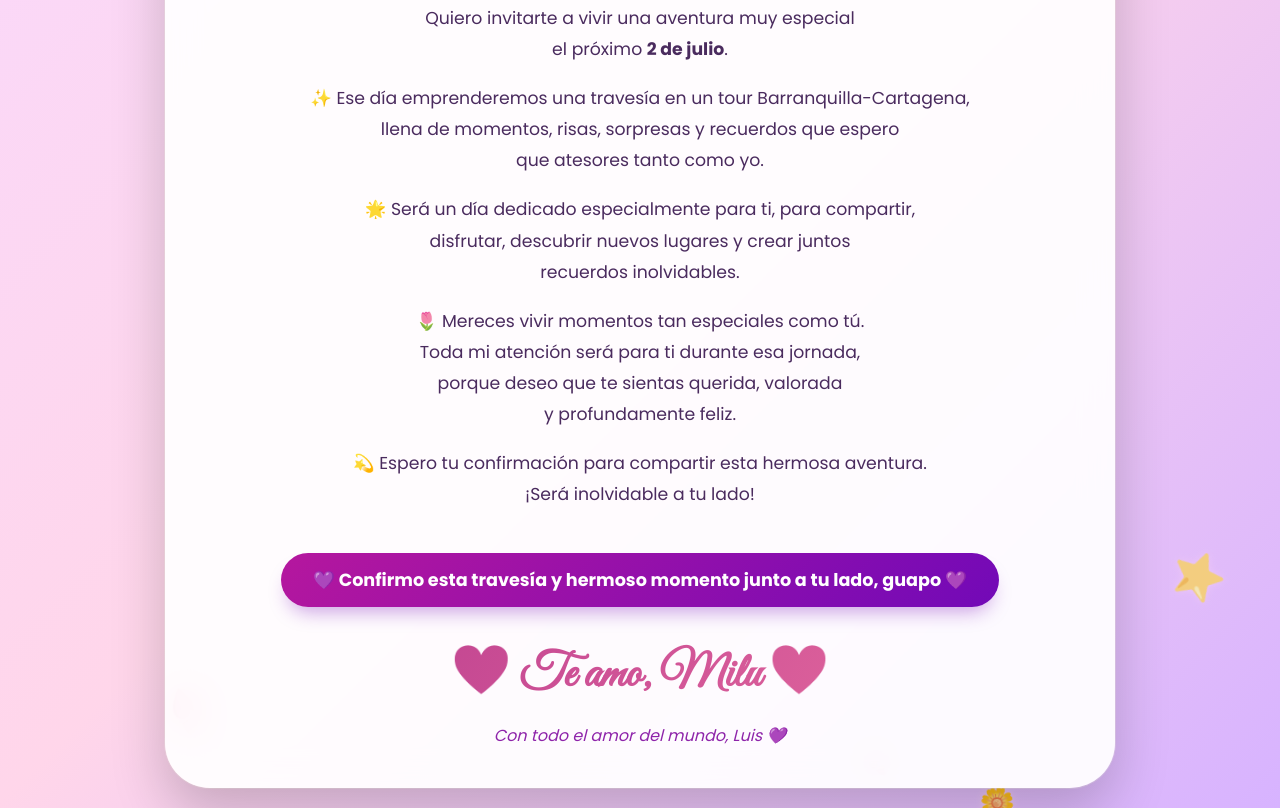
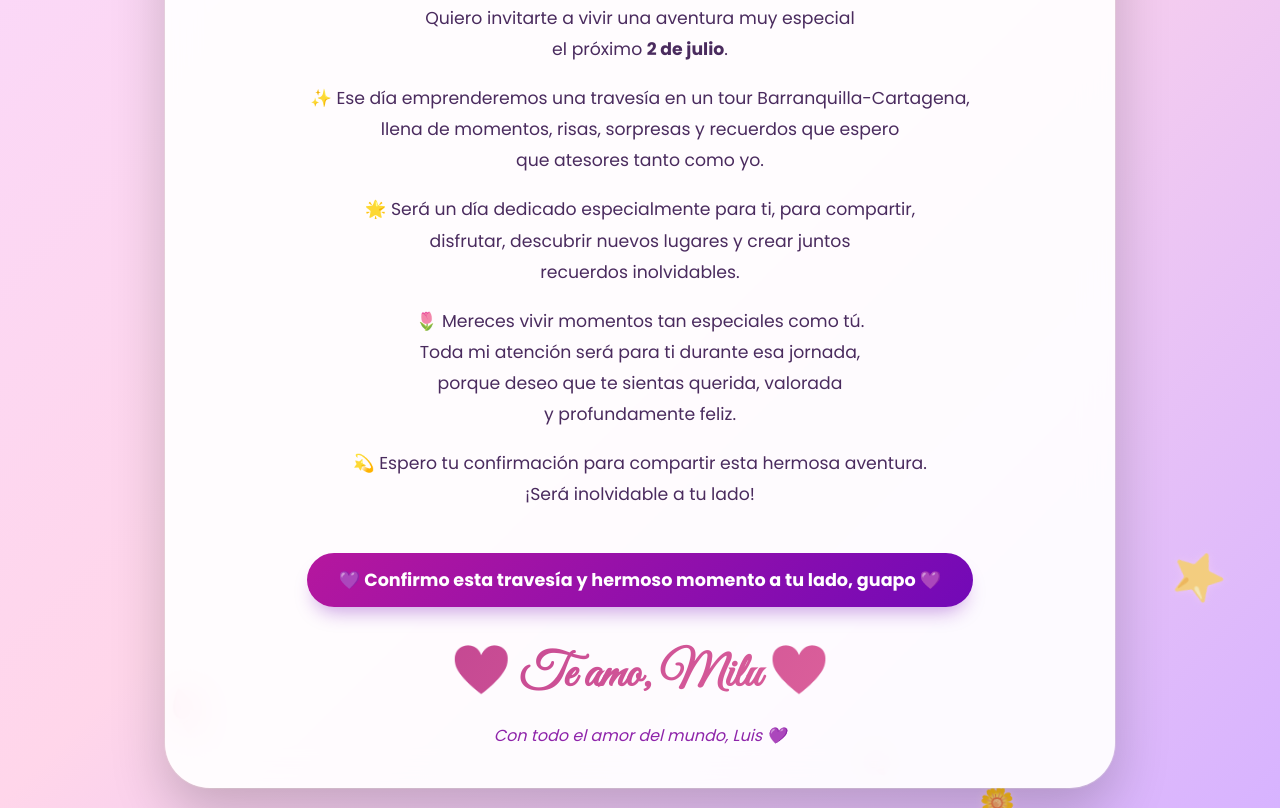
Before and after one commit to Luismarioduarte/Miluhermosa, a plain HTML site: page index.html in a window 1280 px wide. Shown: the part 483-1291 px from the top of the page. Drawn offline with Linux system fonts and the light colour scheme.

Commit message:
Update index.html

```diff
--- a/index.html
+++ b/index.html
@@ -390,7 +390,7 @@
                     <p>💫 Espero tu confirmación para compartir esta hermosa aventura.<br>¡Será inolvidable a tu lado!</p>
 
                     <a class="confirm-btn" target="_blank" href="https://wa.me/573215669926?text=Hola%20Luis%20💜%20Confirmo%20mi%20aventura%20contigo%20el%202%20de%20julio.%20🌷">
-                        💜 Confirmo esta travesía y hermoso momento junto a tu lado, guapo 💜
+                        💜 Confirmo esta travesía y hermoso momento a tu lado, guapo 💜
                     </a>
 
                     <div class="gift-love">💜 Te amo, Milu 💜</div>
```
